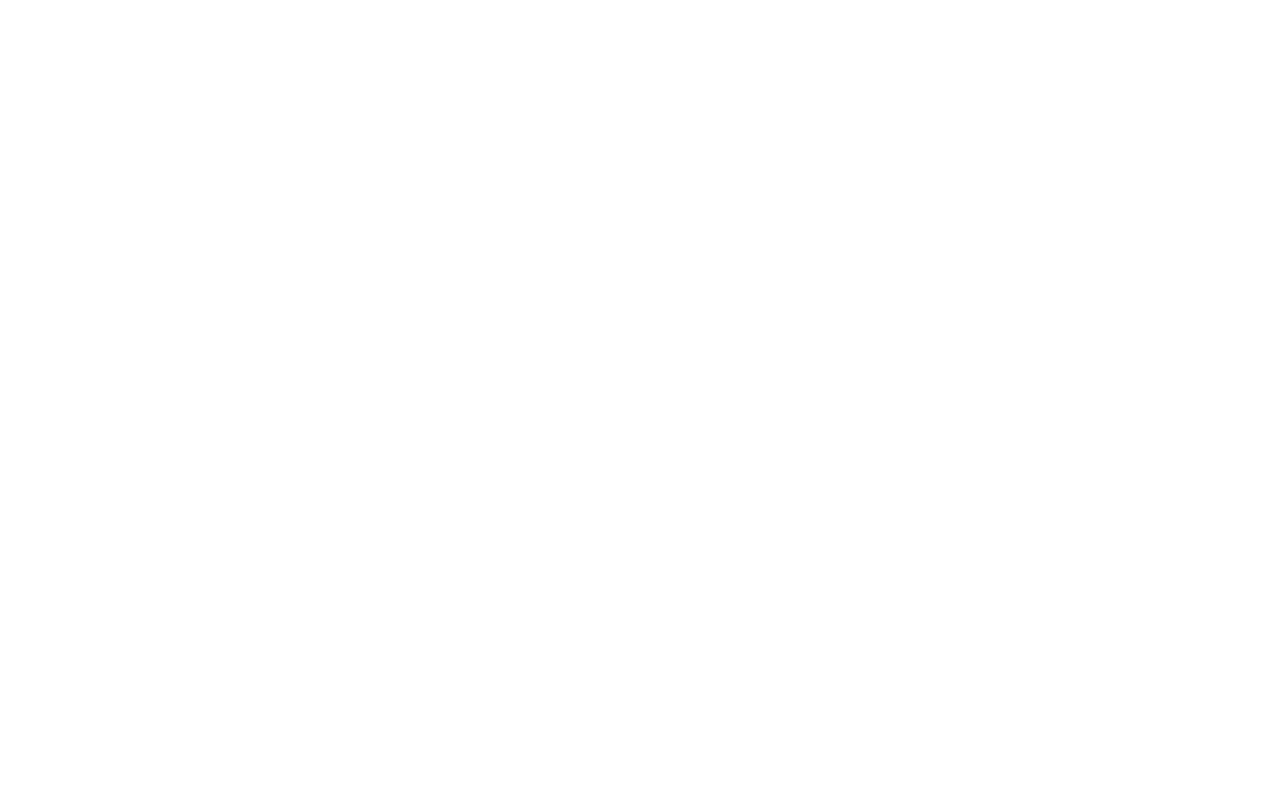
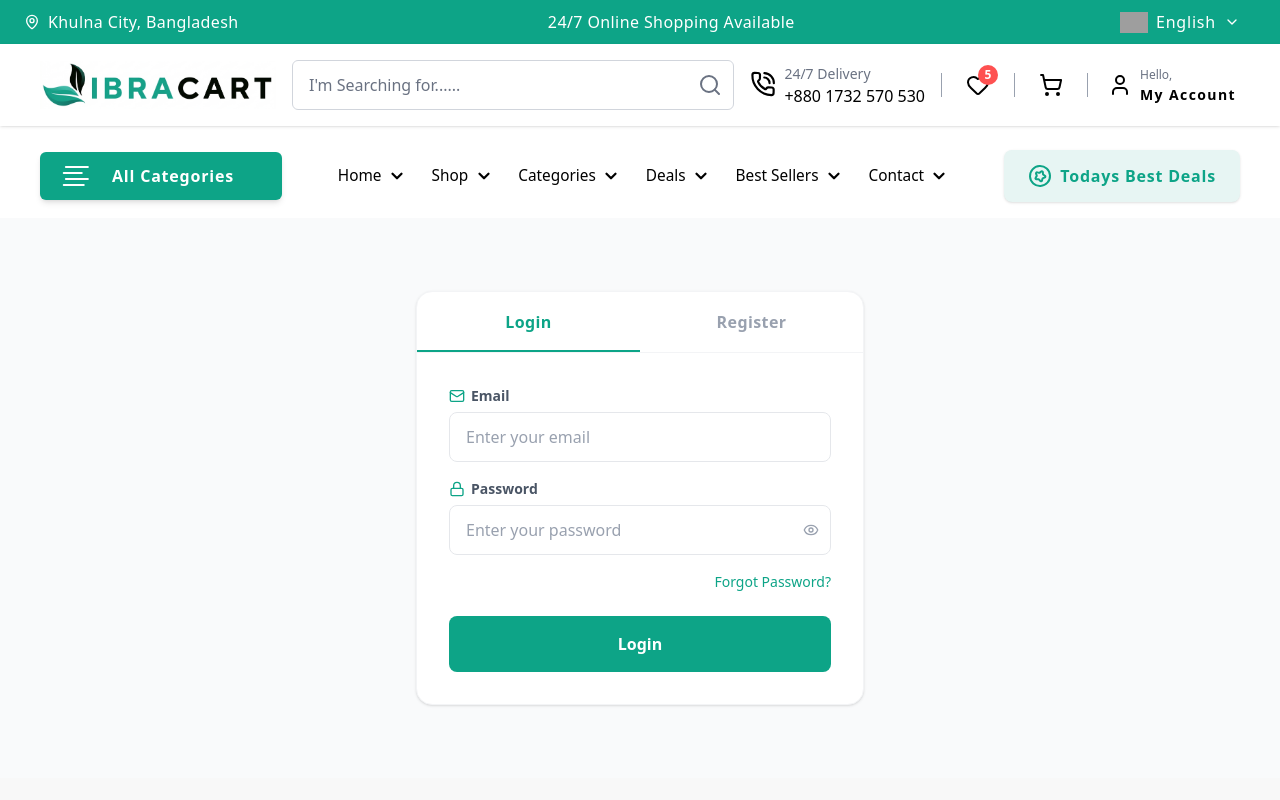
Before and after one commit to IbrahimGazi2022/IbraCart, a React (Vite) app in the folder frontend/: page /auth in a window 1280 px wide. Before the commit this address had no page. Shown: the top 800 px of the page. Built offline with nearby package versions, Linux system fonts and the light colour scheme; grey boxes are pictures that could not be loaded.

Commit message:
add Auth, Checkout pages with routing and barrel exports

```diff
--- a/frontend/src/App.tsx
+++ b/frontend/src/App.tsx
@@ -1,5 +1,5 @@
 import { BrowserRouter as Router, Routes, Route } from 'react-router-dom';
-import { AnnouncementBar, Header, Hero, Navbar, PaymentOffers, TopSellingItems, ShopByCategories, Footer, SingleProduct, Cart, Checkout } from './components';
+import { AnnouncementBar, Header, Hero, Navbar, PaymentOffers, TopSellingItems, ShopByCategories, Footer, SingleProduct, Cart, Checkout, Auth } from './components';
 import { AdminLayout, Dashboard, ProductsList, AddProduct, Categories } from './components/admin.index';
 import { useEffect } from 'react';
 
@@ -44,6 +44,7 @@
         <Route path="/product/:id" element={<PublicLayout><SingleProduct /></PublicLayout>} />
         <Route path="/cart" element={<PublicLayout><Cart /></PublicLayout>} />
         <Route path="/checkout" element={<PublicLayout><Checkout /></PublicLayout>} />
+        <Route path="/auth" element={<PublicLayout><Auth /></PublicLayout>} />
 
         {/* --- ADMIN ROUTES --- */}
         <Route path="/admin" element={<AdminLayout />}>
--- /dev/null
+++ b/frontend/src/components/Auth/Auth.tsx
@@ -0,0 +1,178 @@
+import { motion, AnimatePresence, Variants } from 'framer-motion';
+import { useState } from 'react';
+import { User, Mail, Lock, Phone, Eye, EyeOff } from 'lucide-react';
+
+// --- TYPES ---
+type AuthTab = 'login' | 'register';
+
+// --- ANIMATIONS ---
+const tabContentVariants: Variants = {
+    hidden: { opacity: 0, x: 20 },
+    visible: {
+        opacity: 1,
+        x: 0,
+        transition: { duration: 0.3, ease: 'easeOut' as const }
+    },
+    exit: {
+        opacity: 0,
+        x: -20,
+        transition: { duration: 0.2 }
+    }
+};
+
+const containerVariants: Variants = {
+    hidden: { opacity: 0, y: 30 },
+    visible: {
+        opacity: 1,
+        y: 0,
+        transition: { duration: 0.5, ease: 'easeOut' as const }
+    }
+};
+
+// --- INPUT FIELD ---
+const InputField = ({
+    label,
+    icon: Icon,
+    placeholder,
+    type = 'text'
+}: {
+    label: string;
+    icon: React.ElementType;
+    placeholder: string;
+    type?: string;
+}) => {
+    const [showPassword, setShowPassword] = useState(false);
+    const isPassword = type === 'password';
+    const inputType = isPassword ? (showPassword ? 'text' : 'password') : type;
+
+    return (
+        <div className='flex flex-col gap-1.5'>
+            <label className='text-[clamp(0.75rem,1.5vw,0.875rem)] font-semibold text-gray-600 flex items-center gap-1.5'>
+                <Icon className='w-4 h-4 text-primary' />
+                {label}
+            </label>
+            <div className='relative'>
+                <input
+                    type={inputType}
+                    placeholder={placeholder}
+                    className='w-full border border-gray-200 rounded-lg px-[clamp(0.75rem,2vw,1rem)] py-[clamp(0.625rem,1.5vw,0.75rem)] text-[clamp(0.875rem,1.5vw,1rem)] focus:outline-none focus:border-primary transition-colors placeholder-gray-400 pr-10'
+                />
+                {/* --- PASSWORD TOGGLE --- */}
+                {isPassword && (
+                    <button
+                        type='button'
+                        onClick={() => setShowPassword(prev => !prev)}
+                        className='absolute right-3 top-1/2 -translate-y-1/2 text-gray-400 hover:text-primary transition-colors'
+                    >
+                        {showPassword ? <EyeOff className='w-4 h-4' /> : <Eye className='w-4 h-4' />}
+                    </button>
+                )}
+            </div>
+        </div>
+    );
+};
+
+// --- LOGIN FORM ---
+const LoginForm = () => (
+    <motion.div
+        key='login'
+        variants={tabContentVariants}
+        initial='hidden'
+        animate='visible'
+        exit='exit'
+        className='flex flex-col gap-[clamp(0.75rem,2vw,1rem)]'
+    >
+        <InputField label='Email' icon={Mail} placeholder='Enter your email' type='email' />
+        <InputField label='Password' icon={Lock} placeholder='Enter your password' type='password' />
+
+        {/* --- FORGOT PASSWORD --- */}
+        <div className='flex justify-end'>
+            <button className='text-[clamp(0.75rem,1.5vw,0.875rem)] text-primary hover:underline font-medium'>
+                Forgot Password?
+            </button>
+        </div>
+
+        {/* --- LOGIN BUTTON --- */}
+        <motion.button
+            whileHover={{ scale: 1.02, boxShadow: '0 10px 25px -5px rgba(13, 164, 135, 0.3)' }}
+            whileTap={{ scale: 0.98 }}
+            className='w-full bg-primary text-white py-[clamp(0.75rem,2vw,1rem)] rounded-lg font-bold text-[clamp(0.875rem,2vw,1rem)] mt-2 transition-colors'
+        >
+            Login
+        </motion.button>
+    </motion.div>
+);
+
+// --- REGISTER FORM ---
+const RegisterForm = () => (
+    <motion.div
+        key='register'
+        variants={tabContentVariants}
+        initial='hidden'
+        animate='visible'
+        exit='exit'
+        className='flex flex-col gap-[clamp(0.75rem,2vw,1rem)]'
+    >
+        <InputField label='Full Name' icon={User} placeholder='Enter your full name' />
+        <InputField label='Email' icon={Mail} placeholder='Enter your email' type='email' />
+        <InputField label='Phone' icon={Phone} placeholder='+880 1XXX XXX XXX' type='tel' />
+        <InputField label='Password' icon={Lock} placeholder='Create a password' type='password' />
+
+        {/* --- REGISTER BUTTON --- */}
+        <motion.button
+            whileHover={{ scale: 1.02, boxShadow: '0 10px 25px -5px rgba(13, 164, 135, 0.3)' }}
+            whileTap={{ scale: 0.98 }}
+            className='w-full bg-primary text-white py-[clamp(0.75rem,2vw,1rem)] rounded-lg font-bold text-[clamp(0.875rem,2vw,1rem)] mt-2 transition-colors'
+        >
+            Register
+        </motion.button>
+    </motion.div>
+);
+
+// --- MAIN COMPONENT ---
+const Auth = () => {
+    const [activeTab, setActiveTab] = useState<AuthTab>('login');
+
+    return (
+        <div className='w-full min-h-[70vh] flex items-center justify-center px-[clamp(1rem,3vw,1.5rem)] py-[clamp(2rem,5vw,3rem)] bg-gray-50'>
+            <motion.div
+                variants={containerVariants}
+                initial='hidden'
+                animate='visible'
+                className='w-full max-w-md bg-white rounded-2xl shadow-sm border border-gray-100 overflow-hidden'
+            >
+                {/* --- TABS --- */}
+                <div className='flex'>
+                    {(['login', 'register'] as AuthTab[]).map((tab) => (
+                        <button
+                            key={tab}
+                            onClick={() => setActiveTab(tab)}
+                            className={`flex-1 py-[clamp(0.875rem,2vw,1.125rem)] text-[clamp(0.875rem,2vw,1rem)] font-bold capitalize tracking-wide transition-colors relative ${activeTab === tab ? 'text-primary' : 'text-gray-400 hover:text-gray-600'}`}
+                        >
+                            {tab}
+                            {/* --- ACTIVE INDICATOR --- */}
+                            {activeTab === tab && (
+                                <motion.div
+                                    layoutId='activeTab'
+                                    className='absolute bottom-0 left-0 right-0 h-0.5 bg-primary'
+                                />
+                            )}
+                        </button>
+                    ))}
+                </div>
+
+                {/* --- DIVIDER --- */}
+                <div className='h-px bg-gray-100' />
+
+                {/* --- FORM CONTENT --- */}
+                <div className='p-[clamp(1.25rem,4vw,2rem)]'>
+                    <AnimatePresence mode='wait'>
+                        {activeTab === 'login' ? <LoginForm /> : <RegisterForm />}
+                    </AnimatePresence>
+                </div>
+            </motion.div>
+        </div>
+    );
+};
+
+export default Auth;
--- a/frontend/src/components/index.ts
+++ b/frontend/src/components/index.ts
@@ -10,3 +10,4 @@
 export { default as SingleProduct } from './layout/SingleProduct/SingleProduct';
 export { default as Cart } from '../components/Cart/Cart';
 export { default as Checkout } from '../components/Checkout/Checkout';
+export { default as Auth } from '../components/Auth/Auth';
```
